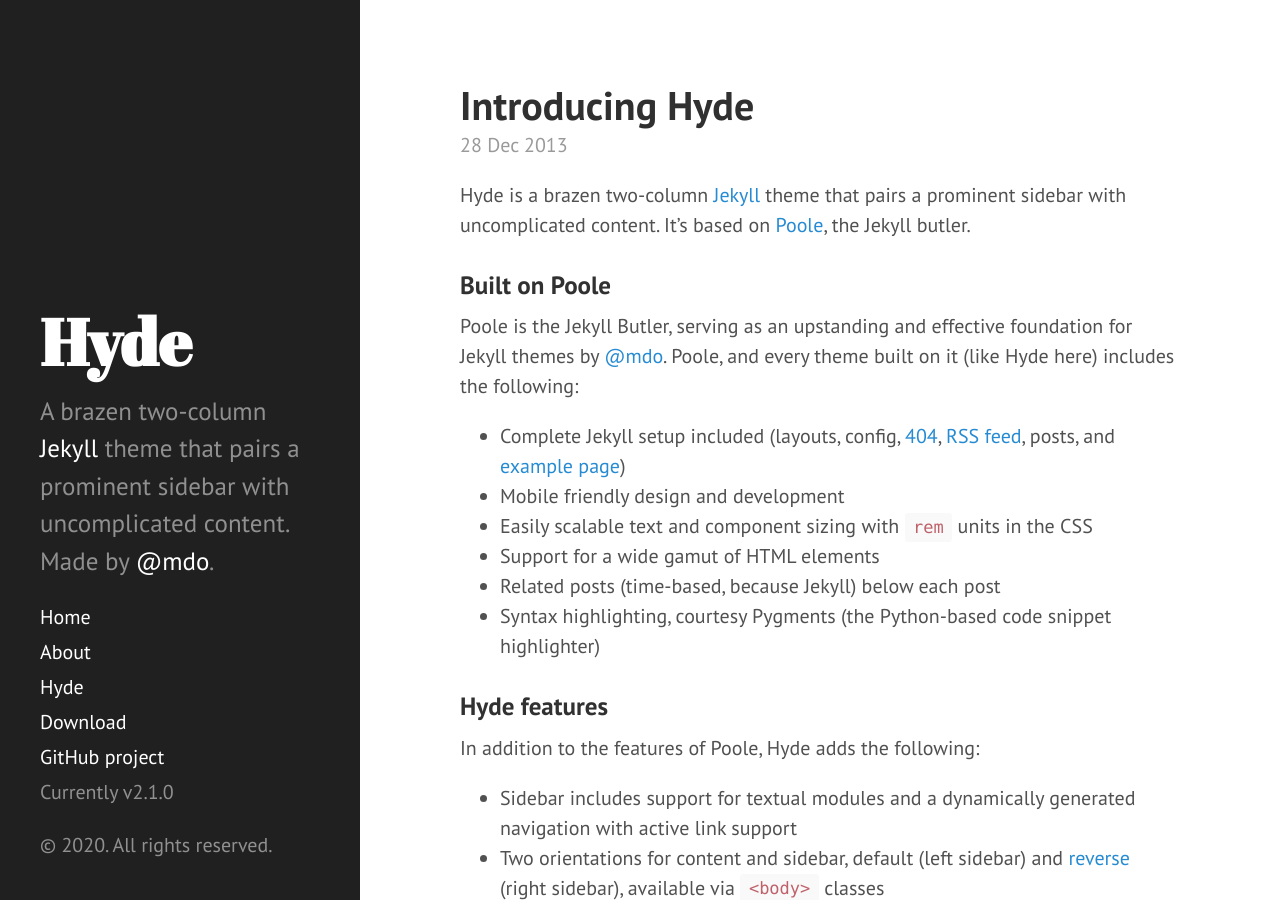
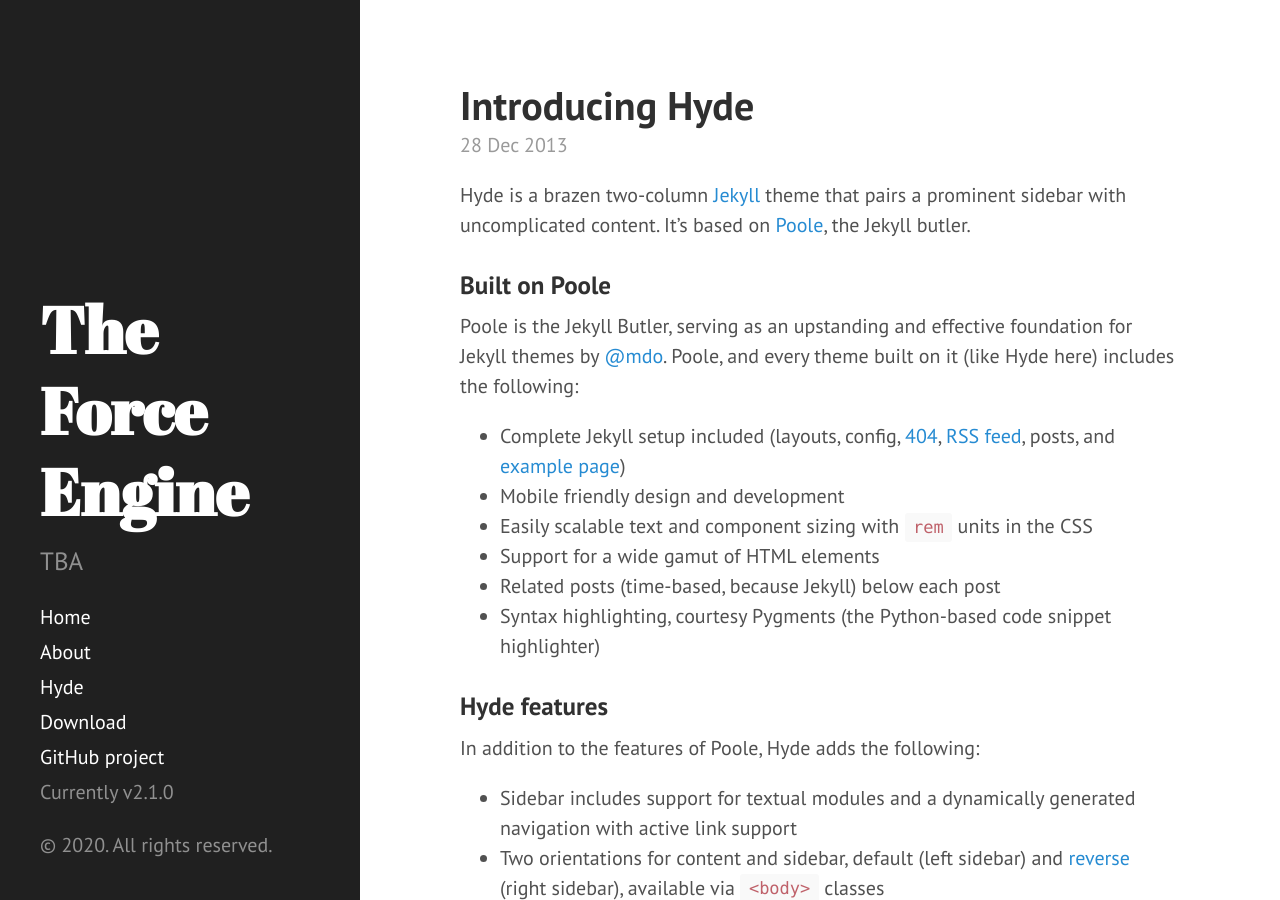
Before and after one commit to TheForceEngine/TheForceEngine.github.io, a Jekyll site: the page built from index.html, in a window 1280 px wide and 900 px high. Built offline with Jekyll 4.4.1, drawn with Linux system fonts in a browser that asks for light colours; Markdown is read by kramdown in place of the engine named in the settings; the list of posts is cut into pages by our own code.

Commit message:
Update _config.yml

```diff
--- a/_config.yml
+++ b/_config.yml
@@ -7,15 +7,11 @@
 relative_permalinks: true
 
 # Setup
-title:            Hyde
-tagline:          'A Jekyll theme'
-description:      'A brazen two-column <a href="http://jekyllrb.com" target="_blank">Jekyll</a> theme that pairs a prominent sidebar with uncomplicated content. Made by <a href="https://twitter.com/mdo" target="_blank">@mdo</a>.'
-url:              http://hyde.getpoole.com
+title:            The Force Engine
+tagline:          'TBA'
+description:      'TBA'
+url:              /
 baseurl:          /
-
-author:
-  name:           'Mark Otto'
-  url:            https://twitter.com/mdo
 
 paginate:         5
 
@@ -23,4 +19,4 @@
 version:          2.1.0
 
 github:
-  repo:           https://github.com/poole/hyde
+  repo:           https://TheForceEngine.github.io
```
